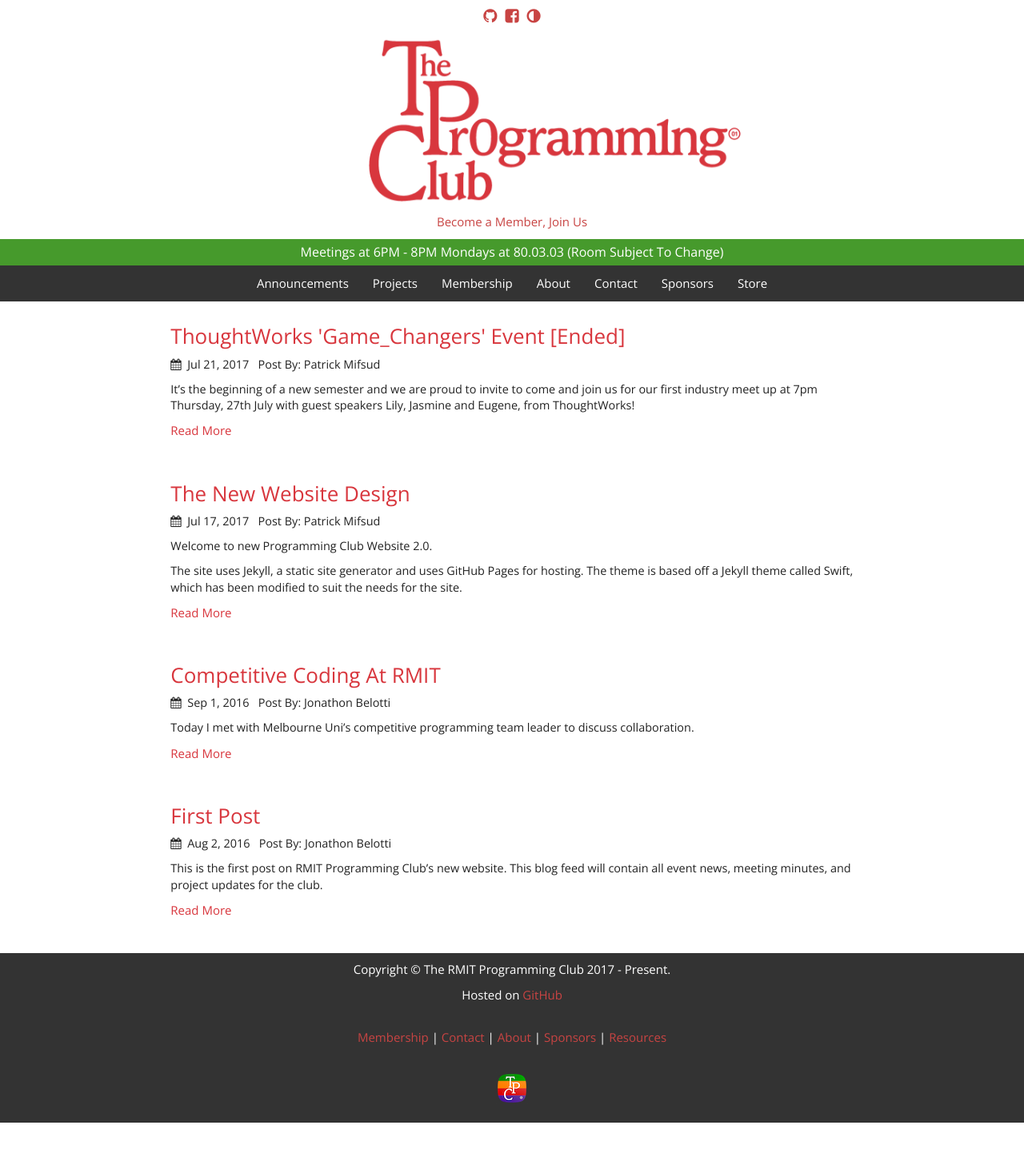
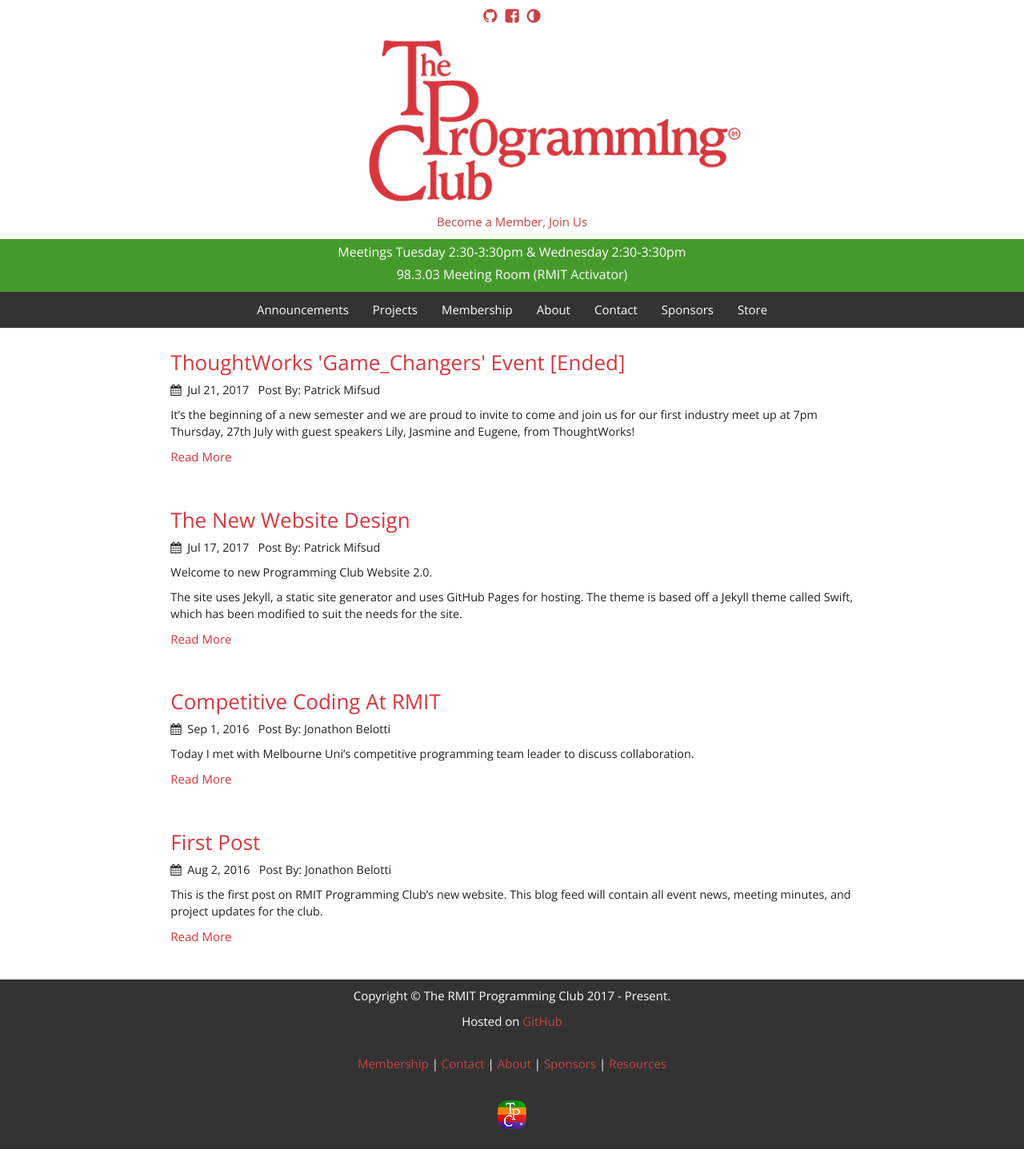
Before and after one commit to rmit-programming-club/rmit-programming-club.github.io, a Jekyll site: the page built from index.html, in a window 1280 px wide. Shown: the whole page at 80% size. Built offline with Jekyll 4.4.1, drawn with Linux system fonts in a browser that asks for light colours; nearby versions of some CDN libraries; before the commit the page ends 1404 px from its top, so only the background shows below that.

Commit message:
Updated Meeting Banner

```diff
--- a/_includes/header.html
+++ b/_includes/header.html
@@ -20,7 +20,8 @@
 
     <!-- Meeting Banner -->
     <div class="col-md-12 meetingbanner">
-		<p>Meetings at 6PM - 8PM Mondays at 80.03.03 (Room Subject To Change)</p>
+		<p>Meetings Tuesday 2:30-3:30pm & Wednesday 2:30-3:30pm</p>
+		<p>98.3.03 Meeting Room (RMIT Activator)</p>
 	</div>
 
     <!-- Navigation Bar -->
--- a/_sass/_layout.scss
+++ b/_sass/_layout.scss
@@ -31,15 +31,13 @@
 .meetingbanner {
 	background-color: #469A2C;
 	padding-top: 5px;
-	display: flex;
-	justify-content: center;
-	align-items: center;
+	padding-bottom : 5px;
 	margin: 0;
+	text-align: center;
 	p {
 		font-size: 16px;
 		color: white;
 		margin: 0 0 5px;
-		text-align: center;
 	}
 }
 
```
